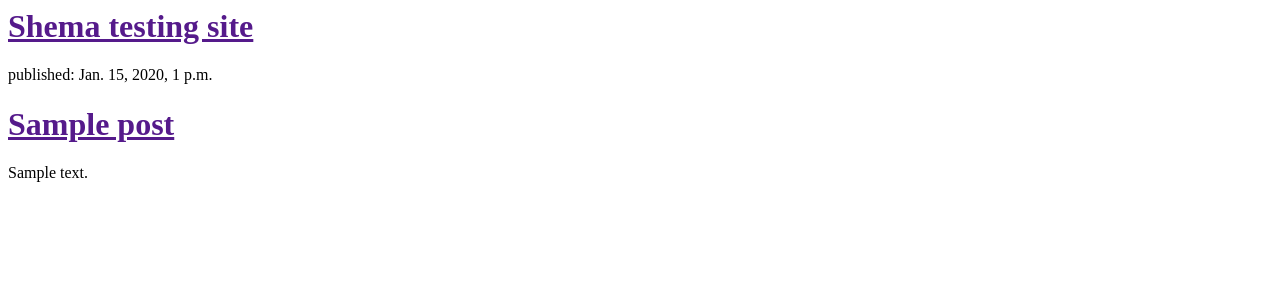
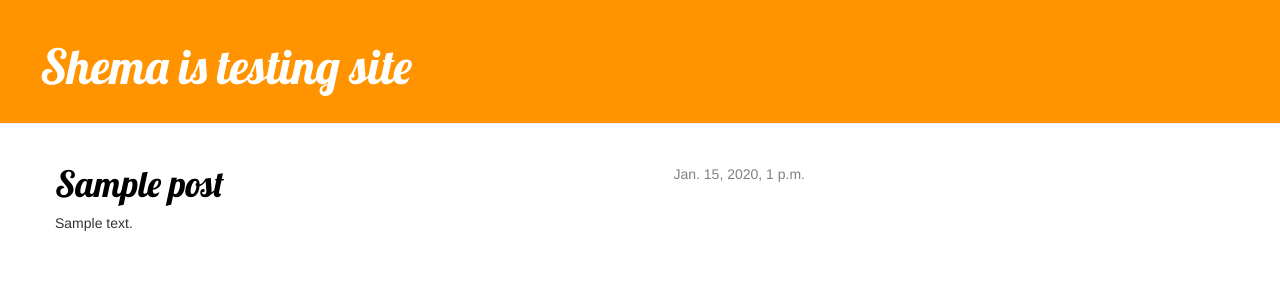
Before and after one commit to shemetovilya/my-first-planner, a Django app: template planner_app/templates/planner_app/post_list.html in a window 1280 px wide. Shown: the top 302 px of the page. Run offline with Django 3.2, Linux system fonts and the light colour scheme; the template is opened without the code that fills it: values that come from a table or form of the project are taken from there, others are empty; tables that the repository leaves empty hold one stand-in row (values such as "Sample post"); some libraries are stand-ins or nearby versions.

Commit message:
Added view and template for detailed blog post as well as CSS for the site.

```diff
--- /dev/null
+++ b/planner_app/static/css/planner_app.css
@@ -0,0 +1,47 @@
+.page-header {
+        background-color: #ff9400;
+        margin-top: 0;
+        padding: 20px 20px 20px 40px;
+    }
+
+    .page-header h1, .page-header h1 a, .page-header h1 a:visited, .page-header h1 a:active {
+        color: #ffffff;
+        font-size: 36pt;
+        text-decoration: none;
+    }
+
+    .content {
+        margin-left: 40px;
+    }
+
+    h1, h2, h3, h4 {
+        font-family: 'Lobster', cursive;
+    }
+
+    .date {
+        float: right;
+        color: #828282;
+    }
+
+    .save {
+        float: right;
+    }
+
+    .post-form textarea, .post-form input {
+        width: 100%;
+    }
+
+    .top-menu, .top-menu:hover, .top-menu:visited {
+        color: #ffffff;
+        float: right;
+        font-size: 26pt;
+        margin-right: 20px;
+    }
+
+    .post {
+        margin-bottom: 70px;
+    }
+
+    .post h1 a, .post h1 a:visited {
+        color: #000000;
+    }
--- /dev/null
+++ b/planner_app/templates/planner_app/base.html
@@ -0,0 +1,23 @@
+{% load staticfiles %}
+<html>
+        <head>
+            <title>Shema is testing site</title>
+            <link rel="stylesheet" href="//maxcdn.bootstrapcdn.com/bootstrap/3.2.0/css/bootstrap.min.css">
+            <link rel="stylesheet" href="//maxcdn.bootstrapcdn.com/bootstrap/3.2.0/css/bootstrap-theme.min.css">
+            <link href="https://fonts.googleapis.com/css?family=Lobster&subset=latin,cyrillic" rel="stylesheet" type="text/css">
+            <link rel="stylesheet" href="{% static 'css/planner_app.css' %}">
+        </head>
+        <body>
+            <div class="page-header">
+                <h1><a href="/">Shema is testing site</a></h1>
+            </div>
+            <div class="content container">
+                <div class="row">
+                    <div class="col-md-8">
+                    {% block content %}
+                    {% endblock %}
+                    </div>
+                </div>
+            </div>
+        </body>
+    </html>
--- a/planner_app/templates/planner_app/post_list.html
+++ b/planner_app/templates/planner_app/post_list.html
@@ -1,18 +1,13 @@
-<html>
-        <head>
-            <title>Shema testing site</title>
-        </head>
-        <body>
-            <div>
-                <h1><a href="">Shema testing site</a></h1>
+{% extends 'planner_app/base.html' %}
+
+    {% block content %}
+        {% for post in posts %}
+            <div class="post">
+                <div class="date">
+                    {{ post.published_date }}
+                </div>
+                <h1><a href="{% url 'post_detail' pk=post.pk %}">{{ post.title }}</a></h1>
+                <p>{{ post.text|linebreaksbr }}</p>
             </div>
-
-            {% for post in posts %}
-                <div>
-                    <p>published: {{ post.published_date }}</p>
-                    <h1><a href="">{{ post.title }}</a></h1>
-                    <p>{{ post.text|linebreaksbr }}</p>
-                </div>
-            {% endfor %}
-        </body>
-    </html>
+        {% endfor %}
+    {% endblock content %}
--- a/planner_app/urls.py
+++ b/planner_app/urls.py
@@ -3,4 +3,5 @@ from . import views
 
 urlpatterns = [
     url(r'^$', views.post_list, name='post_list'),
+    url(r'^post/(?P<pk>[0-9]+)/$', views.post_detail, name='post_detail')
 ]
--- a/planner_app/views.py
+++ b/planner_app/views.py
@@ -1,7 +1,12 @@
 from django.shortcuts import render
 from django.utils import timezone
 from .models import Post
+from django.shortcuts import render, get_object_or_404
 
 def post_list(request):
     posts = Post.objects.filter(published_date__lte=timezone.now()).order_by('published_date')
     return render(request, 'planner_app/post_list.html', {'posts': posts})
+
+def post_detail(request, pk):
+        post = get_object_or_404(Post, pk=pk)
+        return render(request, 'planner_app/post_detail.html', {'post': post})
```
Also changed, not shown: planner_app/templates/planner_app/post_detail.html (added, +13 -0 lines).
